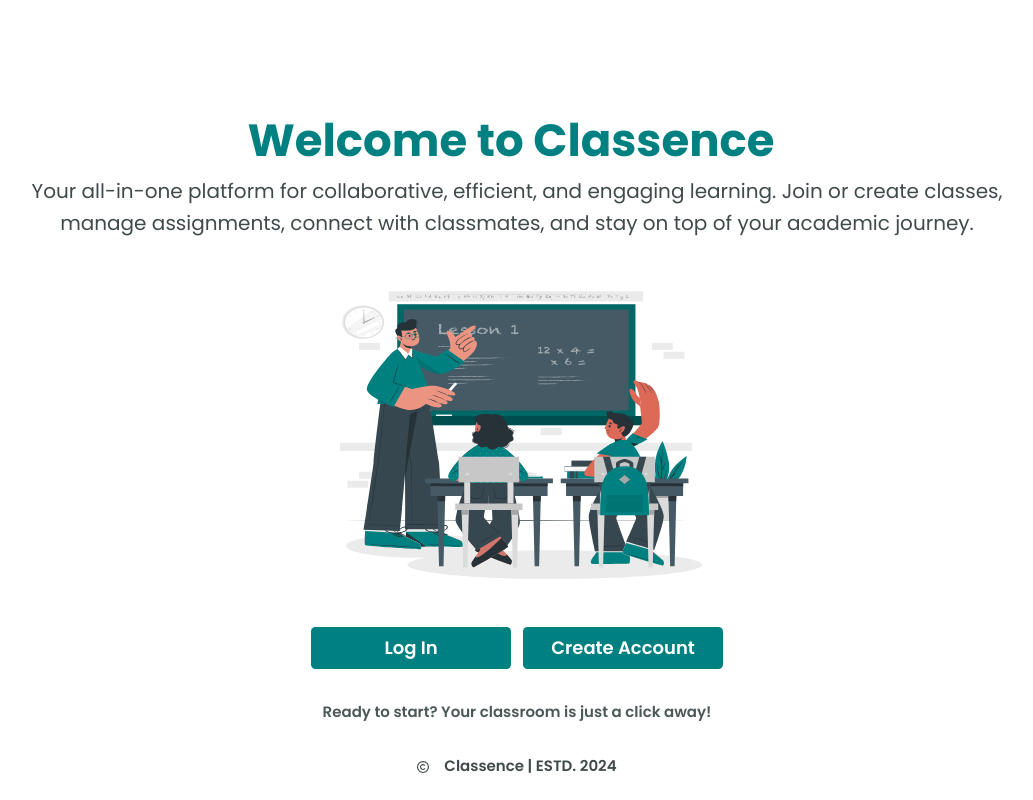
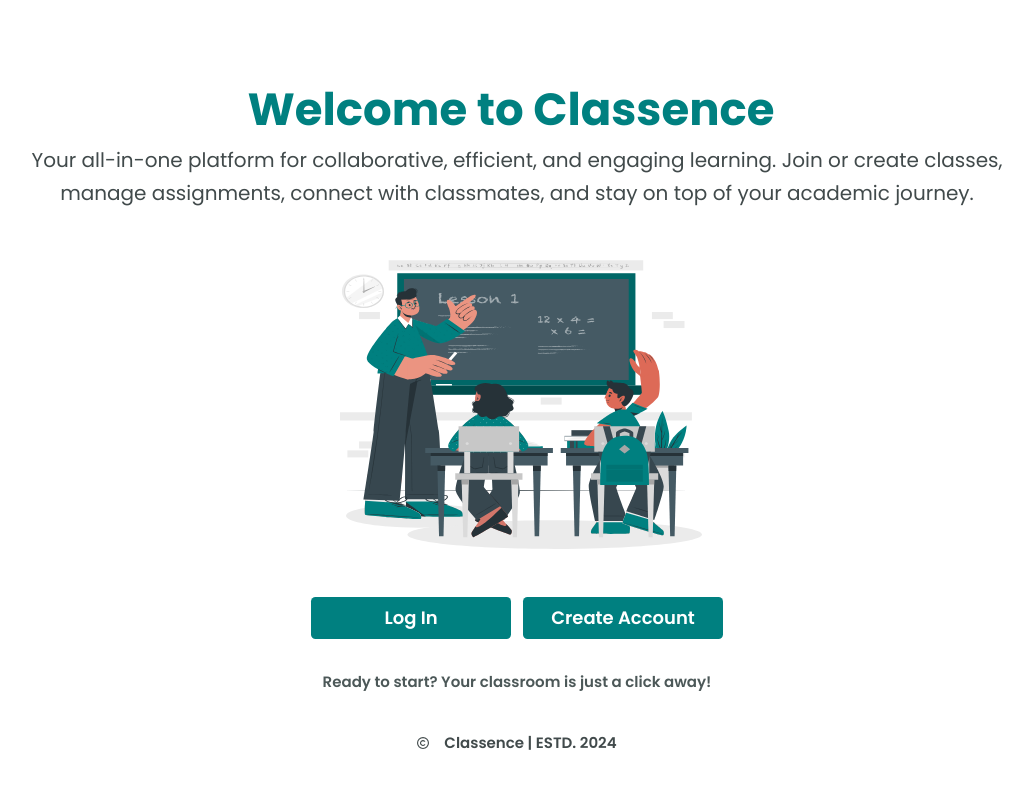
Before and after one commit to HarshSingh011/Classence, a React (Create React App) app: page / in a window 1280 px wide. Shown: the whole page, without its empty margins (123-1156 px from the left). Built offline with nearby package versions, Linux system fonts and the light colour scheme.

Commit message:
Update getstarted.jsx

```diff
--- a/src/components/getstarted.jsx
+++ b/src/components/getstarted.jsx
@@ -115,7 +115,7 @@ const Getstarted = () => {
         <p className="text-lg md:text-xl">Ready to start? Your classroom is just a click away!</p>
       </div>
 
-      <div className="flex justify-center items-center gap-2 text-[#414A4B] text-md md:text-xl mt-[5vh] font-semibold hidden lg:block absolute bottom-8">
+      <div className="flex justify-center items-center gap-2 text-[#414A4B] text-md md:text-xl mt-[5vh] font-semibold hidden lg:block relative">
         <FontAwesomeIcon icon={faCopyright} className="mr-5"/>
         Classence | ESTD. 2024
       </div>
```
